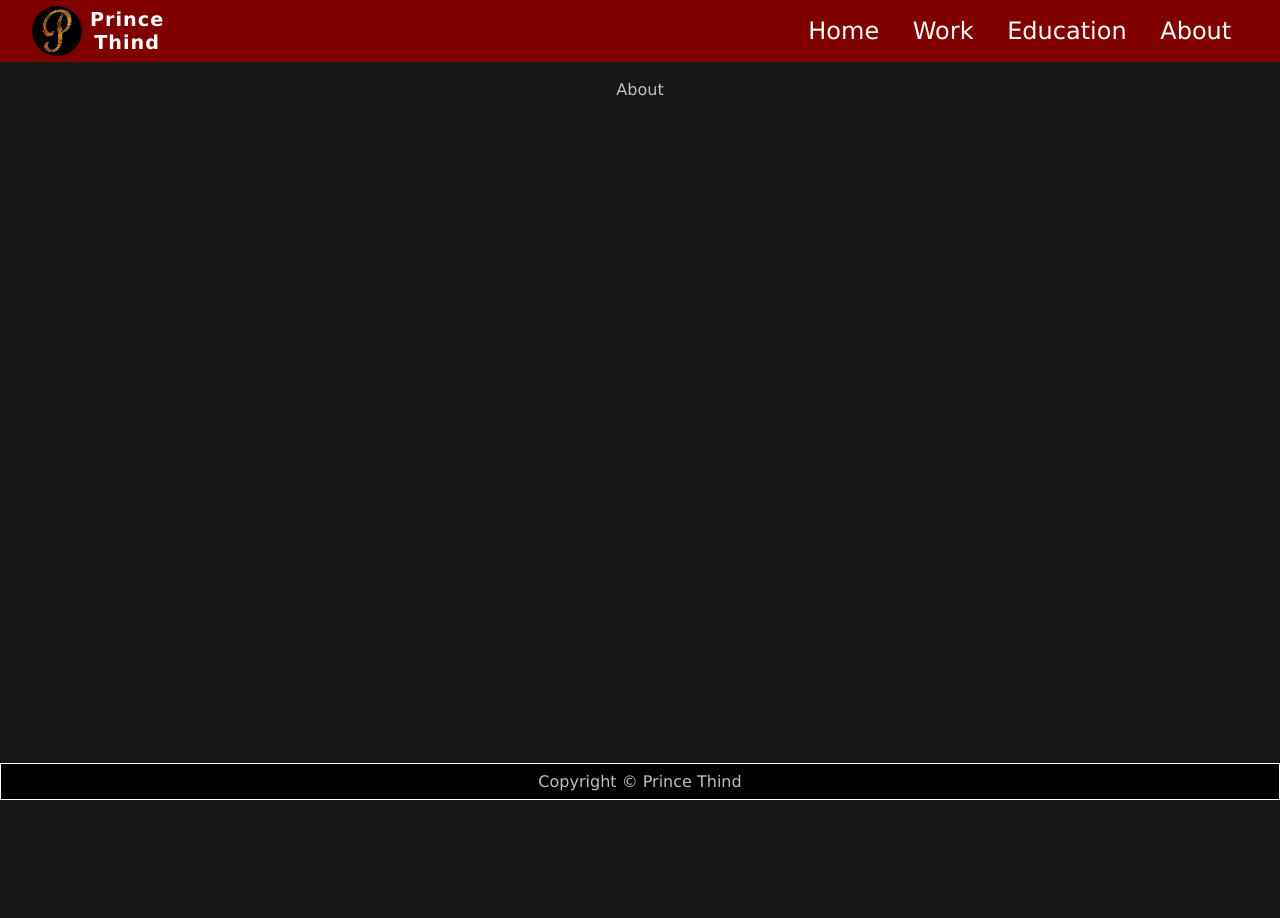
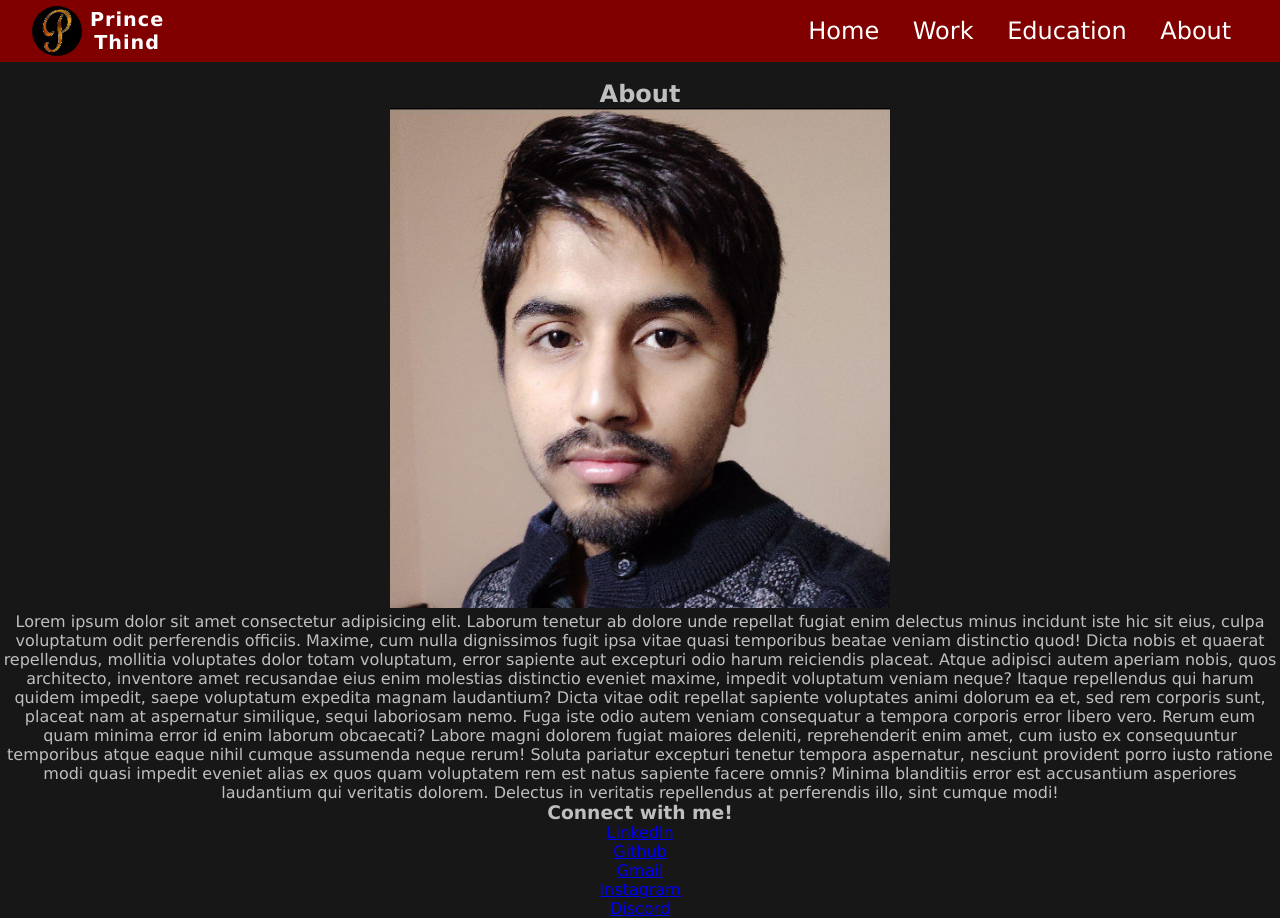
Before and after one commit to prince-thind/prince-thind.github.io, a Next.js app: page /about in a window 1280 px wide. Shown: the top 918 px of the page. Before the commit the page ends 800 px from the top, so only its background shows below. Built offline with nearby package versions, Linux system fonts and the light colour scheme.

Commit message:
implement dummy about page

```diff
--- a/pages/about.js
+++ b/pages/about.js
@@ -1,4 +1,9 @@
 import Head from "next/head";
+import Image from "next/image";
+import styles from "../styles/About.module.scss";
+import profilePic from "../images/profile-pic.jpg";
+import socialLinks from "../lib/social-links";
+import uniqid from "uniqid";
 
 export default function About() {
   return (
@@ -6,7 +11,48 @@ export default function About() {
       <Head>
         <title>About</title>
       </Head>
-      About
+      <h2>About</h2>
+      <div className={styles["about"]}>
+        <Image src={profilePic} width="500" height="500" alt="profile" />
+        <p>
+          Lorem ipsum dolor sit amet consectetur adipisicing elit. Laborum
+          tenetur ab dolore unde repellat fugiat enim delectus minus incidunt
+          iste hic sit eius, culpa voluptatum odit perferendis officiis. Maxime,
+          cum nulla dignissimos fugit ipsa vitae quasi temporibus beatae veniam
+          distinctio quod! Dicta nobis et quaerat repellendus, mollitia
+          voluptates dolor totam voluptatum, error sapiente aut excepturi odio
+          harum reiciendis placeat. Atque adipisci autem aperiam nobis, quos
+          architecto, inventore amet recusandae eius enim molestias distinctio
+          eveniet maxime, impedit voluptatum veniam neque? Itaque repellendus
+          qui harum quidem impedit, saepe voluptatum expedita magnam laudantium?
+          Dicta vitae odit repellat sapiente voluptates animi dolorum ea et, sed
+          rem corporis sunt, placeat nam at aspernatur similique, sequi
+          laboriosam nemo. Fuga iste odio autem veniam consequatur a tempora
+          corporis error libero vero. Rerum eum quam minima error id enim
+          laborum obcaecati? Labore magni dolorem fugiat maiores deleniti,
+          reprehenderit enim amet, cum iusto ex consequuntur temporibus atque
+          eaque nihil cumque assumenda neque rerum! Soluta pariatur excepturi
+          tenetur tempora aspernatur, nesciunt provident porro iusto ratione
+          modi quasi impedit eveniet alias ex quos quam voluptatem rem est natus
+          sapiente facere omnis? Minima blanditiis error est accusantium
+          asperiores laudantium qui veritatis dolorem. Delectus in veritatis
+          repellendus at perferendis illo, sint cumque modi!
+        </p>
+      </div>
+      <h3>Connect with me!</h3>
+      <nav>
+        <ul className={styles["contact-me"]}>
+          {socialLinks.map((media) => {
+            return (
+              <li key={uniqid()}>
+                <a className={styles["contact-me-item"]} href={media.link}>
+                  {media.name}
+                </a>
+              </li>
+            );
+          })}
+        </ul>
+      </nav>
     </div>
   );
 }
```
Also changed, not shown: styles/About.module.scss (added).
